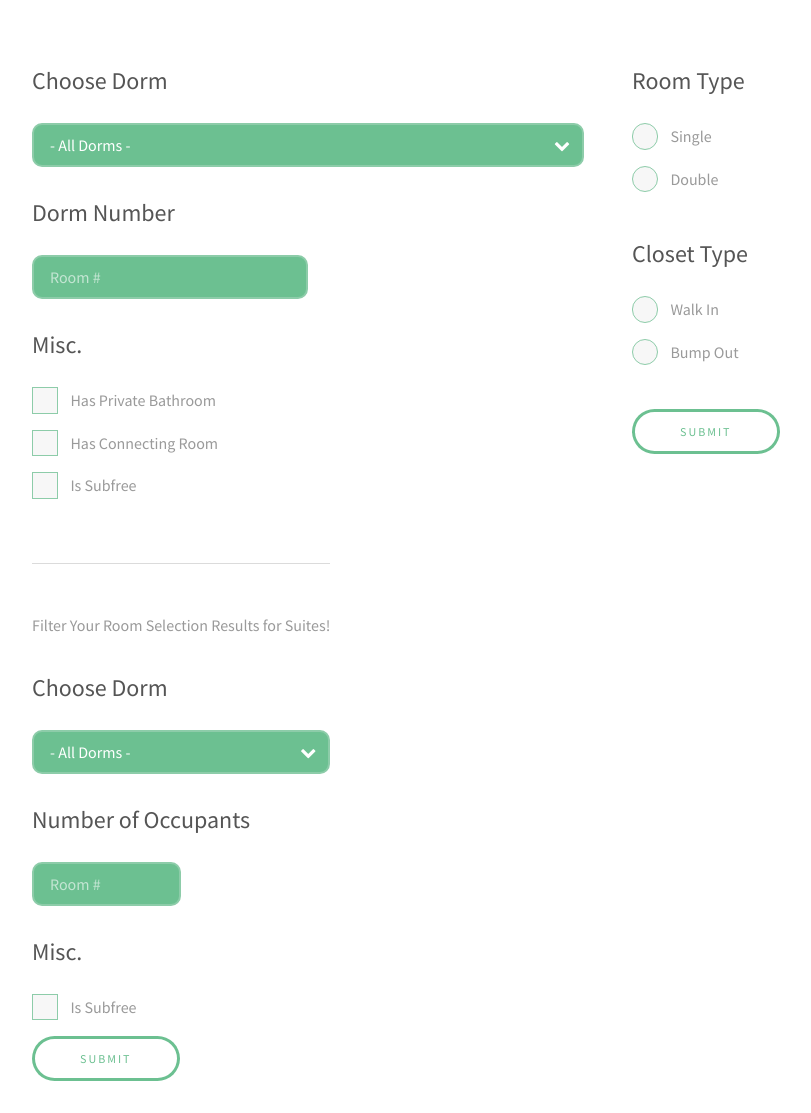
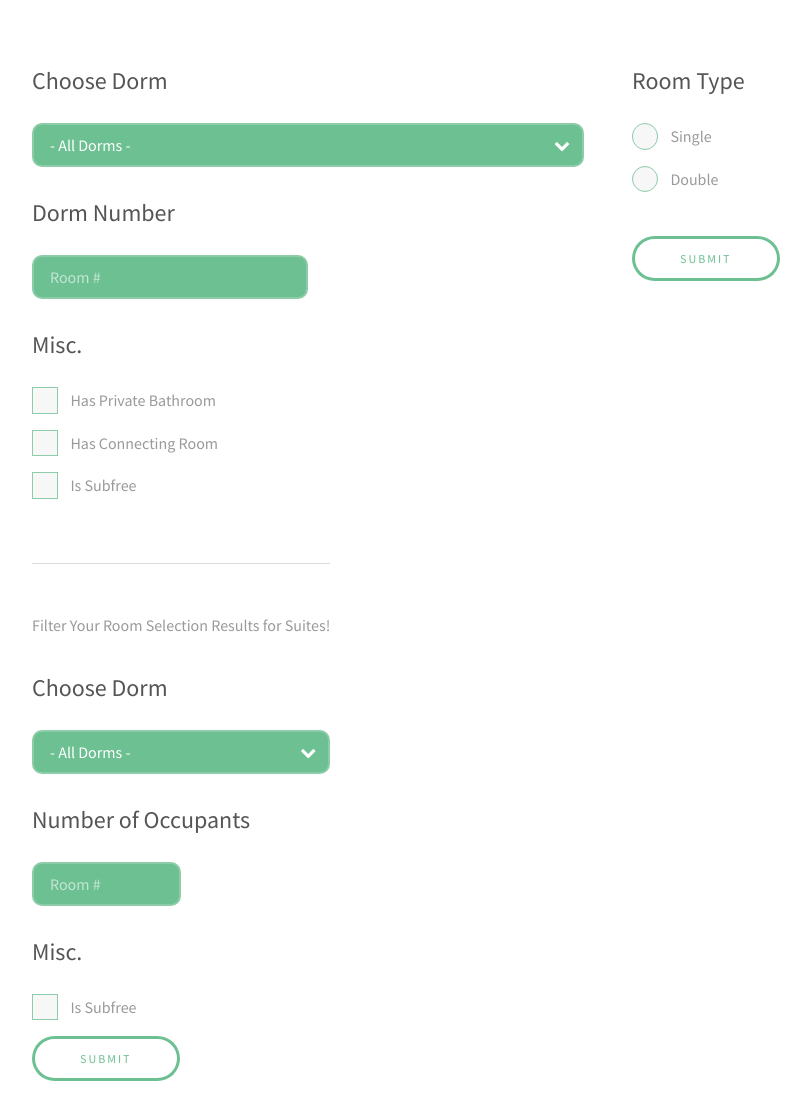
Before and after one commit to ilanashapiro/SageDorms, a Flask app: template templates/selectionpage.html in a window 1280 px wide. Shown: the part 330-1443 px from the top of the page, without its empty margins (32-843 px from the left). Run offline with Flask 2, Linux system fonts and the light colour scheme; the template is opened without the code that fills it, so the values that code supplies are empty.

Commit message:
updated selection page

```diff
--- a/templates/selectionpage.html
+++ b/templates/selectionpage.html
@@ -70,22 +70,22 @@
 								<h3> </h3>
 									<h4>Dorm Number</h4>
 									<div class="6u 12u$(xsmall)">
-												<input type="Text" name="roomNum" id="roomNum" value="{{request.form.roomNum}}" placeholder="Room #" />
+												<input type="Text" name="number" id="number" value="{{request.form.roomNum}}" placeholder="Room #" />
 											</div>
 
 									<h3> </h3>
 									<h4>Misc.</h4>
 									<div class="6u 12u$(small)">
-												<input type="checkbox" id="bathroom" name="bathroom">
+												<input type="checkbox" name="hasPrivateBathroom" id="hasPrivateBathroom">
 												<label for="bathroom">Has Private Bathroom</label>
 											</div>
 									<div class="6u 12u$(small)">
-												<input type="checkbox" id="connect" name="connect">
+												<input type="checkbox" id="hasConnectingRoom" name="hasConnectingRoom">
 												<label for="connect">Has Connecting Room</label>
 											</div>
 
 											<div class="6u 12u$(small)">
-												<input type="checkbox" id="subfree" name="subfree">
+												<input type="checkbox" id="isSubFree" name="isSubFree">
 												<label for="subfree">Is Subfree</label>
 											</div>
 
@@ -100,26 +100,17 @@
 								<!-- Right Side -->
 									<h4>Room Type</h4>
 									<div class="4u 12u$(small)">
-												<input type="radio" id="single" name="single">
-												<label for="single">Single</label>
+												<input type="radio" id="numOccupants" name="numOccupants" value=1>
+												<label for="numOccupants">Single</label>
 											</div>
 											<div class="4u 12u$(small)">
-												<input type="radio" id="double" name="double">
-												<label for="single">Double</label>
+												<input type="radio" id="numOccupants" name="numOccupants" value=2>
+												<label for="numOccupants">Double</label>
 											</div>
 
 
 								<!-- Form -->
-								<h3> </h3>
-									<h4>Closet Type</h4>
-									<div class="4u 12u$(small)">
-												<input type="radio" id="walkin" name="closet">
-												<label for="walkin">Walk In</label>
-											</div>
-											<div class="4u 12u$(small)">
-												<input type="radio" id="bumpout" name="closet">
-												<label for="bumpout">Bump Out</label>
-											</div>
+
 
 
 
```
Also changed, not shown: other parts of templates/selectionpage.html (+15 -15 lines).
